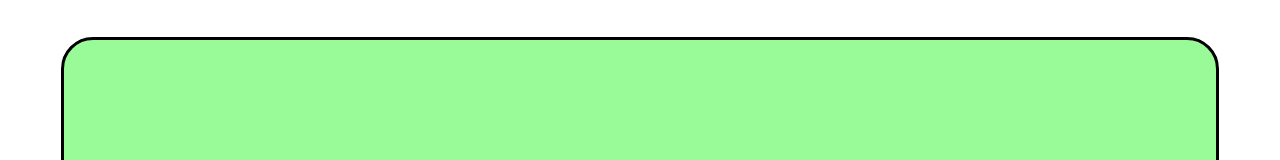
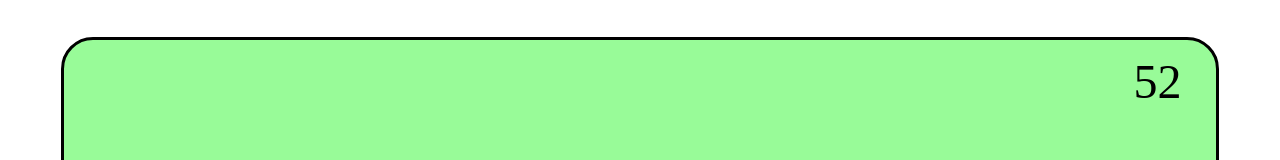
Before and after one commit to jholman/turtle_solitaire, a plain HTML site: page index.html in a window 1280 px wide. Shown: the top 160 px of the page. Drawn offline with nearby package versions, Linux system fonts and the light colour scheme.

Commit message:
count score down from 52

```diff
--- a/index.html
+++ b/index.html
@@ -164,7 +164,10 @@
     }
 
 
-    let score = 0;
+    let score = null;
+    function updateScore() {
+      score = layout.filter(o => o.present).length;
+    }
 
     function click(event) {
       let target = event.currentTarget;
@@ -199,7 +202,9 @@
 
     function render() {
       let $root = $('#root');
-      let $drawArea = $(`<div class="drawarea"><div class="score">${score || ''}</div></div>`)
+      updateScore();
+      let writtenScore = score === null ? '' : score === 0 ? 'VICTORY' : score;
+      let $drawArea = $(`<div class="drawarea"><div class="score">${writtenScore}</div></div>`)
       for (let layoutEntry of layout) {
         $drawArea.append(renderLayoutEntry(layoutEntry))
       }
```
